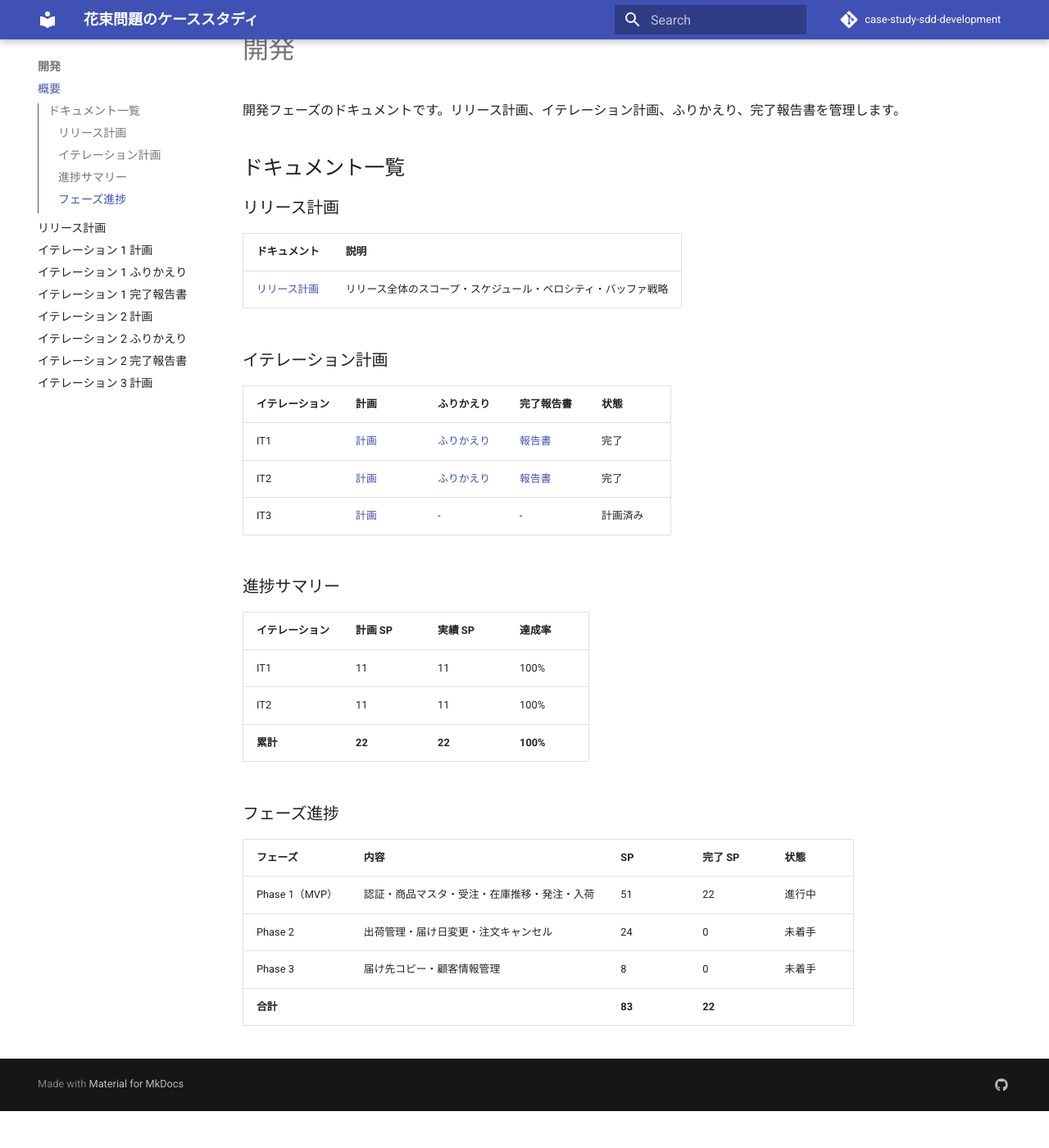
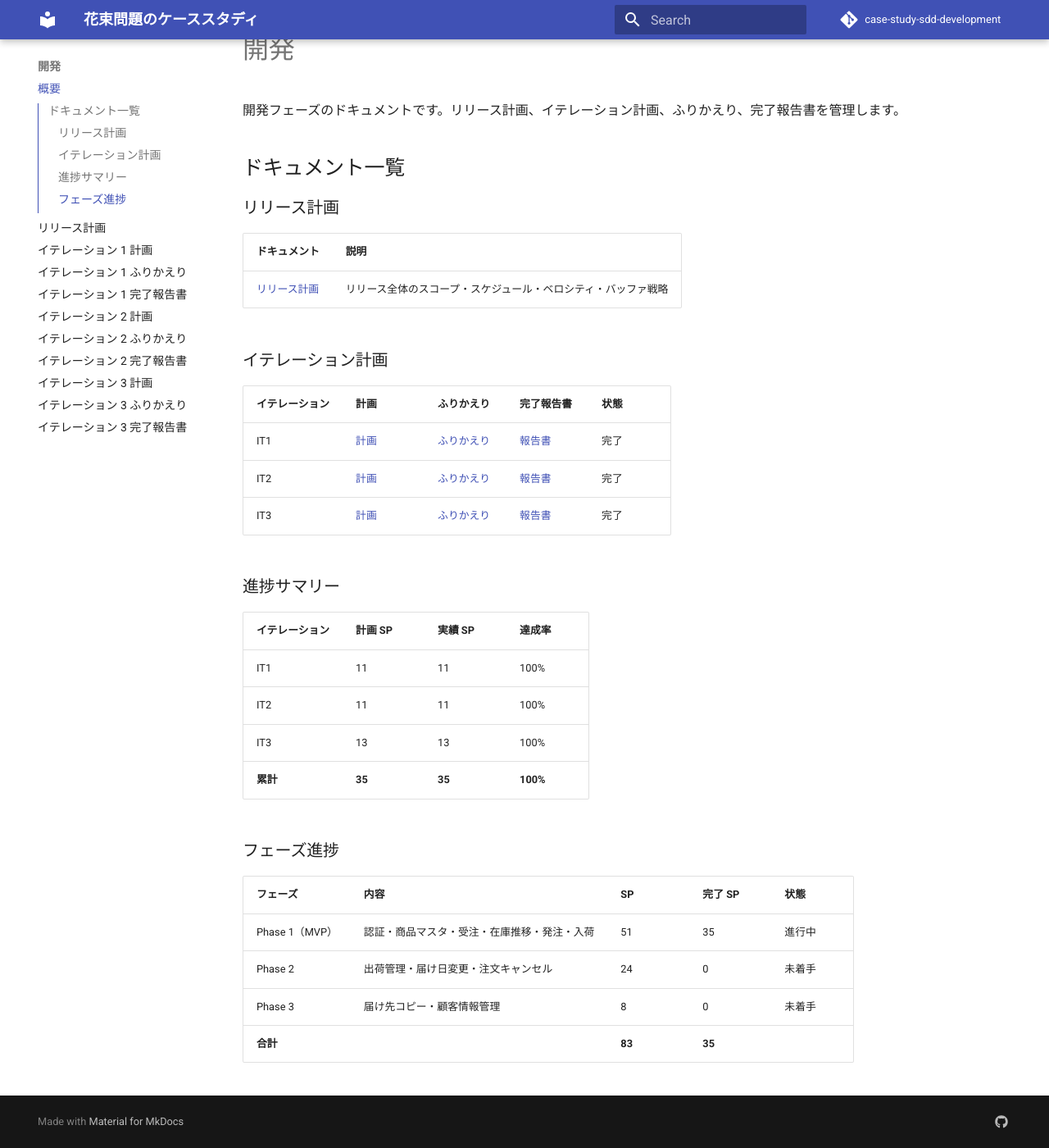
Before and after one commit to k2works/case-study-sdd-development, an MkDocs documentation site: the page built from docs/development/index.md, in a window 1280 px wide and 1400 px high, scrolled down 106 px. Shown: the whole window at 82% size. Built offline with MkDocs 1.6.1 and Material for MkDocs 9.7.7, drawn with Linux system fonts in a browser that asks for light colours; comment, search, counter and statistics services are not loaded; before the commit the page ends 1461 px from its top, so only the background shows below that.

Commit message:
docs: IT3 完了に伴うドキュメントインデックス・mkdocs.yml 更新
- docs/index.md: IT3 完了報告書・ふりかえり・開発レビュー・UI/UX レビューを追加
- docs/development/index.md: IT3 完了、進捗サマリーを 35/83 SP に更新
- docs/review/index.md: IT3 開発レビューを追加
- mkdocs.yml: nav に IT3 関連ドキュメント 4 件を追加

https://claude.ai/code/session_018SWdponaRGGGjZCcXWuCmz

```diff
--- a/docs/development/index.md
+++ b/docs/development/index.md
@@ -16,7 +16,7 @@
 |---------------|------|-----------|-----------|------|
 | IT1 | [計画](iteration_plan-1.md) | [ふりかえり](iteration_retrospective-1.md) | [報告書](iteration_report-1.md) | 完了 |
 | IT2 | [計画](iteration_plan-2.md) | [ふりかえり](iteration_retrospective-2.md) | [報告書](iteration_report-2.md) | 完了 |
-| IT3 | [計画](iteration_plan-3.md) | - | - | 計画済み |
+| IT3 | [計画](iteration_plan-3.md) | [ふりかえり](iteration_retrospective-3.md) | [報告書](iteration_report-3.md) | 完了 |
 
 ### 進捗サマリー
 
@@ -24,13 +24,14 @@
 |---------------|---------|---------|--------|
 | IT1 | 11 | 11 | 100% |
 | IT2 | 11 | 11 | 100% |
-| **累計** | **22** | **22** | **100%** |
+| IT3 | 13 | 13 | 100% |
+| **累計** | **35** | **35** | **100%** |
 
 ### フェーズ進捗
 
 | フェーズ | 内容 | SP | 完了 SP | 状態 |
 |---------|------|-----|---------|------|
-| Phase 1（MVP） | 認証・商品マスタ・受注・在庫推移・発注・入荷 | 51 | 22 | 進行中 |
+| Phase 1（MVP） | 認証・商品マスタ・受注・在庫推移・発注・入荷 | 51 | 35 | 進行中 |
 | Phase 2 | 出荷管理・届け日変更・注文キャンセル | 24 | 0 | 未着手 |
 | Phase 3 | 届け先コピー・顧客情報管理 | 8 | 0 | 未着手 |
-| **合計** | | **83** | **22** | |
+| **合計** | | **83** | **35** | |
--- a/mkdocs.yml
+++ b/mkdocs.yml
@@ -96,6 +96,8 @@ nav:
       - IT1 計画レビュー: review/iteration_plan-1_review_20260321.md
       - IT2 実装レビュー: review/it2_product_review_20260321.md
       - IT3 計画レビュー: review/it3_plan_review_20260321.md
+      - IT3 開発レビュー: review/it3_developing_review_20260321.md
+      - UI/UX デザインレビュー: review/ui_design_uiux_review_20260321.md
   - 開発:
       - 概要: development/index.md
       - リリース計画: development/release_plan.md
@@ -106,6 +108,8 @@ nav:
       - イテレーション 2 ふりかえり: development/iteration_retrospective-2.md
       - イテレーション 2 完了報告書: development/iteration_report-2.md
       - イテレーション 3 計画: development/iteration_plan-3.md
+      - イテレーション 3 ふりかえり: development/iteration_retrospective-3.md
+      - イテレーション 3 完了報告書: development/iteration_report-3.md
   - 運用:
       - 概要: operation/index.md
       - アプリケーション開発環境セットアップ: operation/app-development-setup.md
```
Also changed, not shown: docs/index.md (+5 -1 lines), docs/review/index.md (+1 -0 lines).
